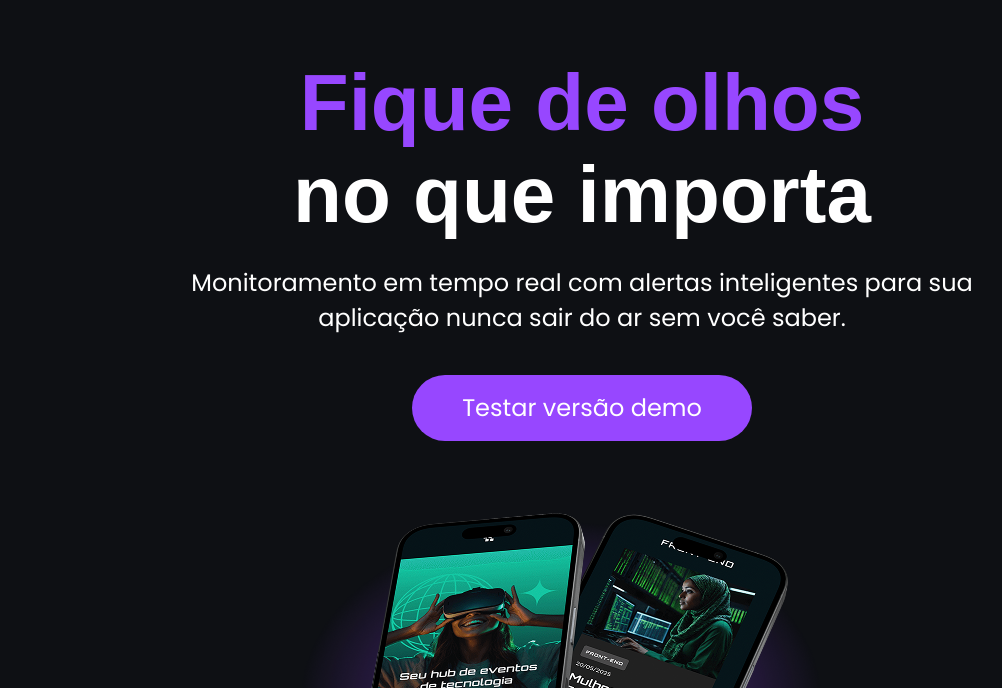
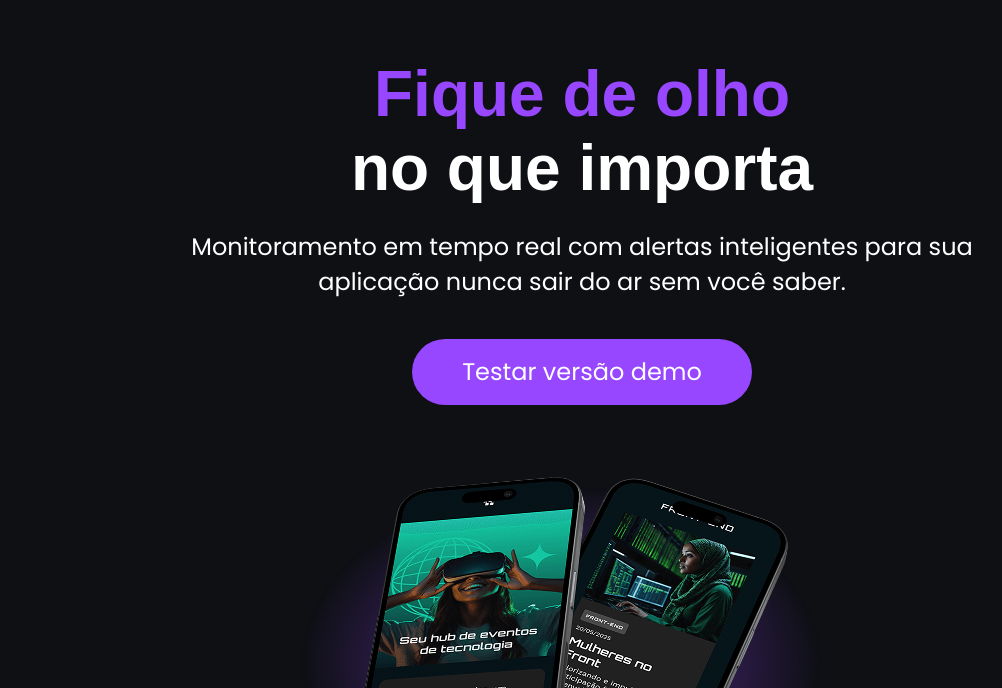
Before and after one commit to gsantosgs27gs-maker/tecboard, a plain HTML site: page index.html in a window 1280 px wide. Shown: the part 112-800 px from the top of the page, without its empty margins (58-1060 px from the left). Drawn offline with Linux system fonts and the light colour scheme; a web font is replaced by a local one.

Commit message:
Revert "altera tamanho de fonte do titulo"

```diff
--- a/css/style.css
+++ b/css/style.css
@@ -16,7 +16,7 @@ header img{
     margin: 75px 0 0 90px;
 }
 h1{
-    font-size: 80px;
+    font-size: 64px;
     font-family: "unbounded",
     sans-serif;
     font-weight: bold;
--- a/index.html
+++ b/index.html
@@ -19,7 +19,7 @@
    </header>
    <main>
     <section>
-        <h1><span>Fique de olhos</span>
+        <h1><span>Fique de olho</span>
             <br>no que importa
         </h1>
         <p>Monitoramento em tempo real com alertas inteligentes para sua aplicação nunca sair do ar sem você saber.</p>
```
